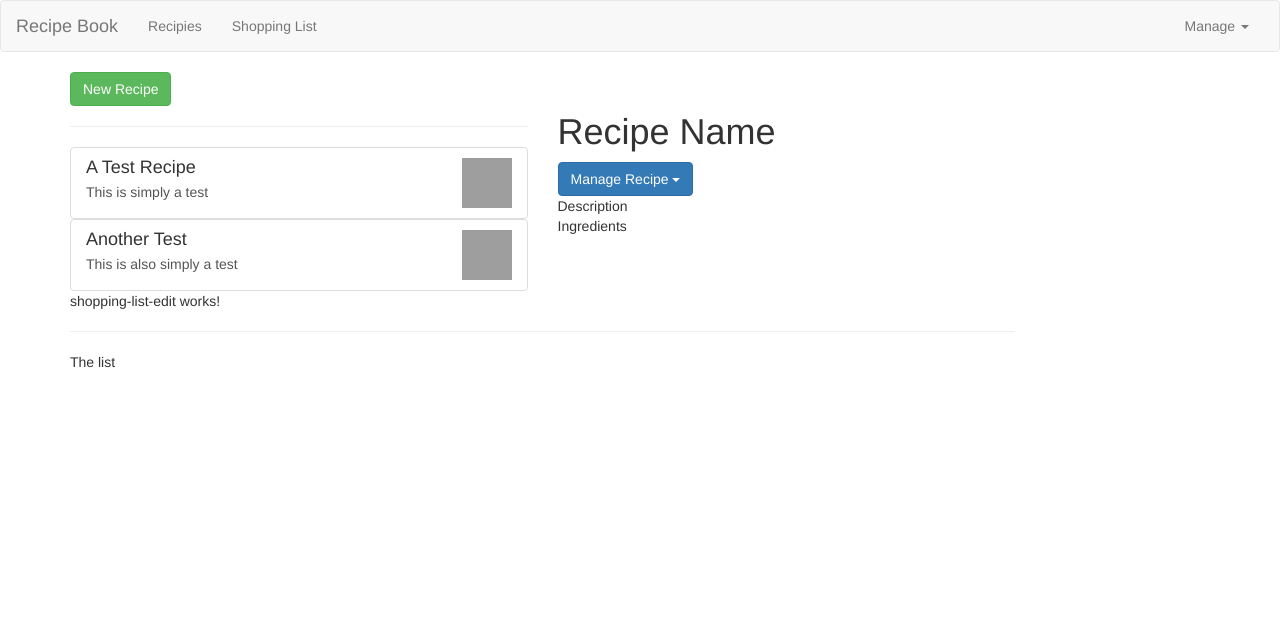
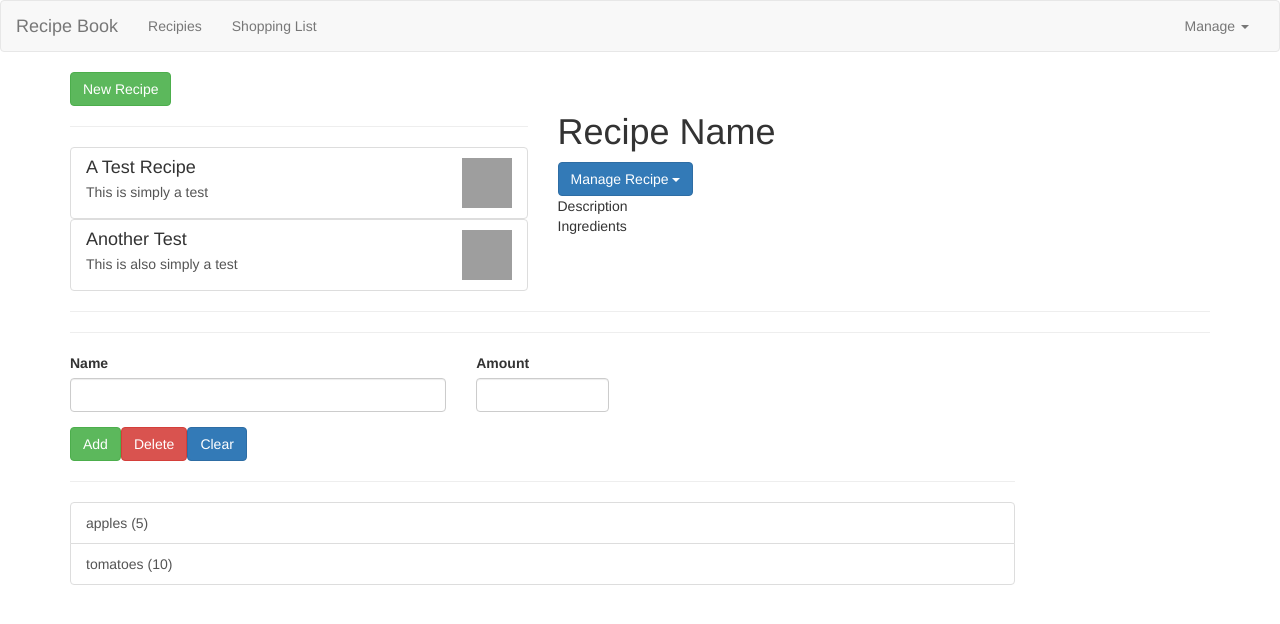
Before and after one commit to slagroom/udemy-the-complete-guide-to-angular-2, an Angular app: page / in a window 1280 px wide. Shown: the top 624 px of the page. Built offline with nearby package versions, Linux system fonts and the light colour scheme; grey boxes are pictures that could not be loaded.

Commit message:
list ingredients

```diff
--- a/src/app/app.component.html
+++ b/src/app/app.component.html
@@ -3,6 +3,8 @@
     <div class="row">
         <div class="col-md-12">
             <app-recipe-book></app-recipe-book>
+            <hr>
+            <hr>
             <app-shopping-list></app-shopping-list>
         </div>
     </div>
--- /dev/null
+++ b/src/app/models.ts
@@ -0,0 +1,4 @@
+export class Ingredient {
+
+    constructor(public name: string, public amount: number) {}
+}
--- a/src/app/shopping-list/shopping-list-edit/shopping-list-edit.component.html
+++ b/src/app/shopping-list/shopping-list-edit/shopping-list-edit.component.html
@@ -1 +1,23 @@
-<p>shopping-list-edit works!</p>
+<div class="row">
+    <div class="col-xs-12">
+        <form>
+            <div class="row">
+                <div class="col-sm-5 form-group">
+                    <label for="name">Name</label>
+                    <input type="text" id="name" class="form-control">
+                </div>
+                <div class="col-sm-2 form-group">
+                    <label for="name">Amount</label>
+                    <input type="number" id="name" class="form-control">
+                </div>
+            </div>
+            <div class="row">
+                <div class="col-xs-12">
+                    <button type="submit" class="btn btn-success">Add</button>
+                    <button type="button" class="btn btn-danger">Delete</button>
+                    <button type="button" class="btn btn-primary">Clear</button>
+                </div>
+            </div>
+        </form>
+    </div>
+</div>
--- a/src/app/shopping-list/shopping-list.component.html
+++ b/src/app/shopping-list/shopping-list.component.html
@@ -2,6 +2,14 @@
     <div class="col-xs-10">
         <app-shopping-list-edit></app-shopping-list-edit>
         <hr>
-        <p>The list</p>
+        <ul class="list-group">
+            <a
+                *ngFor="let ingredient of ingredients"
+                class="list-group-item"
+                style="cursor: pointer"
+            >
+                {{ingredient.name}} ({{ingredient.amount}})
+            </a>
+        </ul>
     </div>
 </div>
--- a/src/app/shopping-list/shopping-list.component.ts
+++ b/src/app/shopping-list/shopping-list.component.ts
@@ -1,4 +1,5 @@
 import { Component, OnInit } from '@angular/core';
+import { Ingredient } from '../models';
 
 @Component({
   selector: 'app-shopping-list',
@@ -7,6 +8,11 @@
 })
 export class ShoppingListComponent implements OnInit {
 
+  ingredients: Ingredient[] = [
+    new Ingredient('apples', 5),
+    new Ingredient('tomatoes', 10)
+  ];
+
   constructor() { }
 
   ngOnInit() {
```
